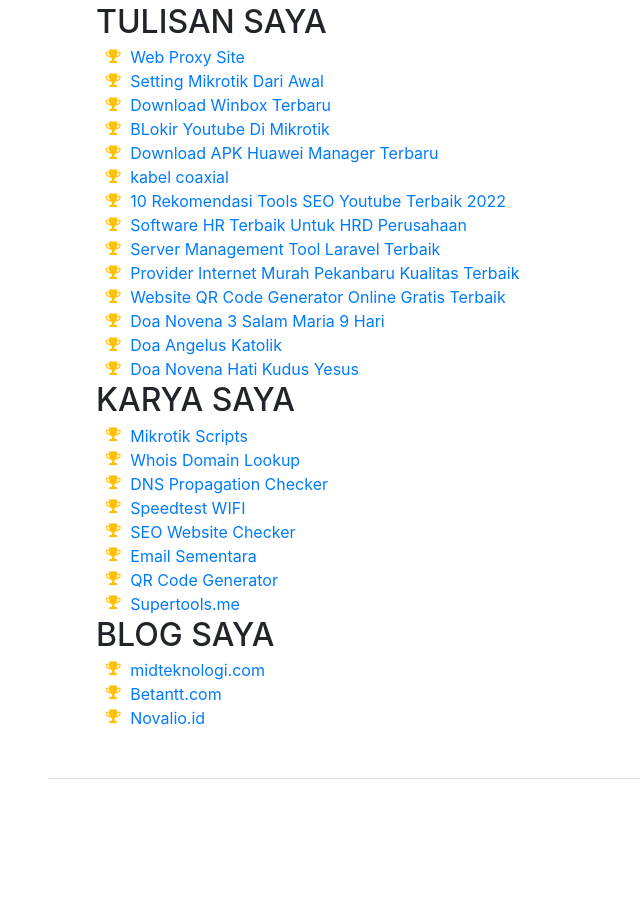
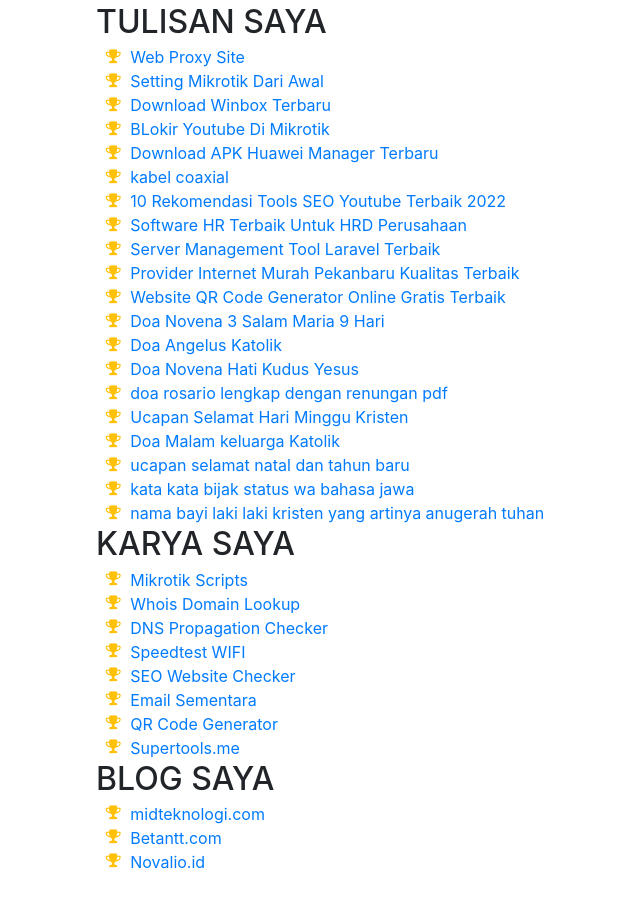
Before and after one commit to adinata-id/karir, a website with bundled scripts: page index.html in a window 1280 px wide. Shown: the part 1645-2552 px from the top of the page, without its empty margins (224-864 px from the left). Before the commit the page ends 2424 px from the top, so only its background shows below. Built offline with nearby package versions, Linux system fonts and the light colour scheme; a web font is replaced by a local one.

Commit message:
update artikel lists

```diff
--- a/index.html
+++ b/index.html
@@ -211,6 +211,58 @@
           </li>
 
 
+          <li>
+            <i class="fa-li fa fa-trophy text-warning"></i>
+            <a href="https://betantt.com/cara-doa-rosario-lengkap-dengan-renungan-terbaru/" target="_blank">
+              doa rosario lengkap dengan renungan pdf
+            </a>
+          </li>
+
+
+          <li>
+            <i class="fa-li fa fa-trophy text-warning"></i>
+            <a href="https://betantt.com/selamat-hari-minggu-kata-ucapan-quotes/" target="_blank">
+              Ucapan Selamat Hari Minggu Kristen
+            </a>
+          </li>
+
+
+          <li>
+            <i class="fa-li fa fa-trophy text-warning"></i>
+            <a href="https://betantt.com/kumpulan-doa-malam-katolik-terbaru/" target="_blank">
+              Doa Malam keluarga Katolik
+            </a>
+          </li>
+
+          <li>
+            <i class="fa-li fa fa-trophy text-warning"></i>
+            <a href="https://betantt.com/kata-kata-ucapan-natal-2021-dan-tahun-baru-2022-terbaik/" target="_blank">
+              ucapan selamat natal dan tahun baru
+            </a>
+          </li>
+
+
+          <li>
+            <i class="fa-li fa fa-trophy text-warning"></i>
+            <a href="https://betantt.com/100-kata-bijak-bahasa-jawa-kuno-beserta-artinya/" target="_blank">
+              kata kata bijak status wa bahasa jawa
+            </a>
+          </li>
+
+
+          <li>
+            <i class="fa-li fa fa-trophy text-warning"></i>
+            <a href="https://betantt.com/nama-bayi-laki-laki-kristen-beserta-artinya/" target="_blank">
+              nama bayi laki laki kristen yang artinya anugerah tuhan
+            </a>
+          </li>
+
+
+
+
+
+
+
 
 
         </ul>
```
